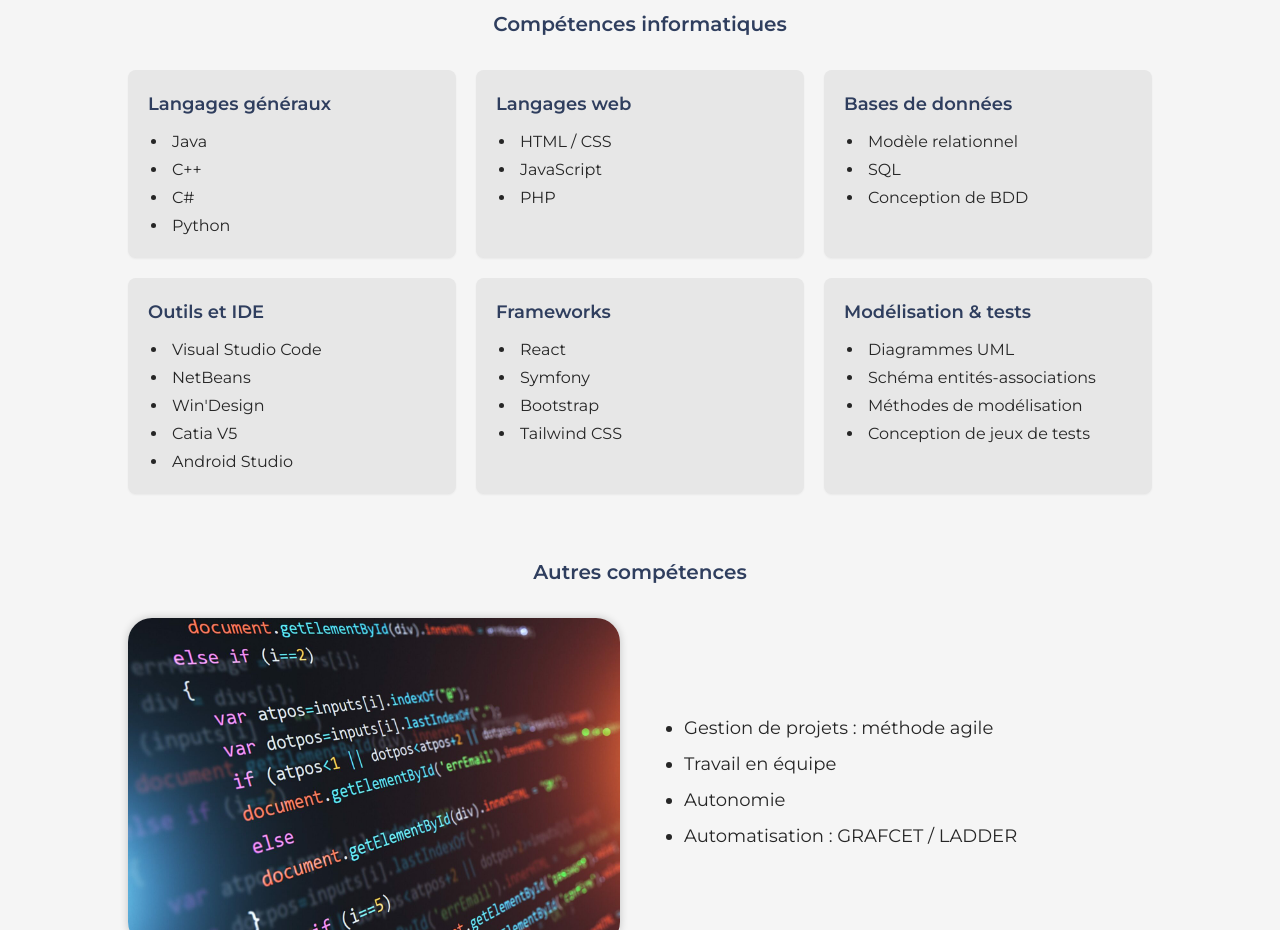
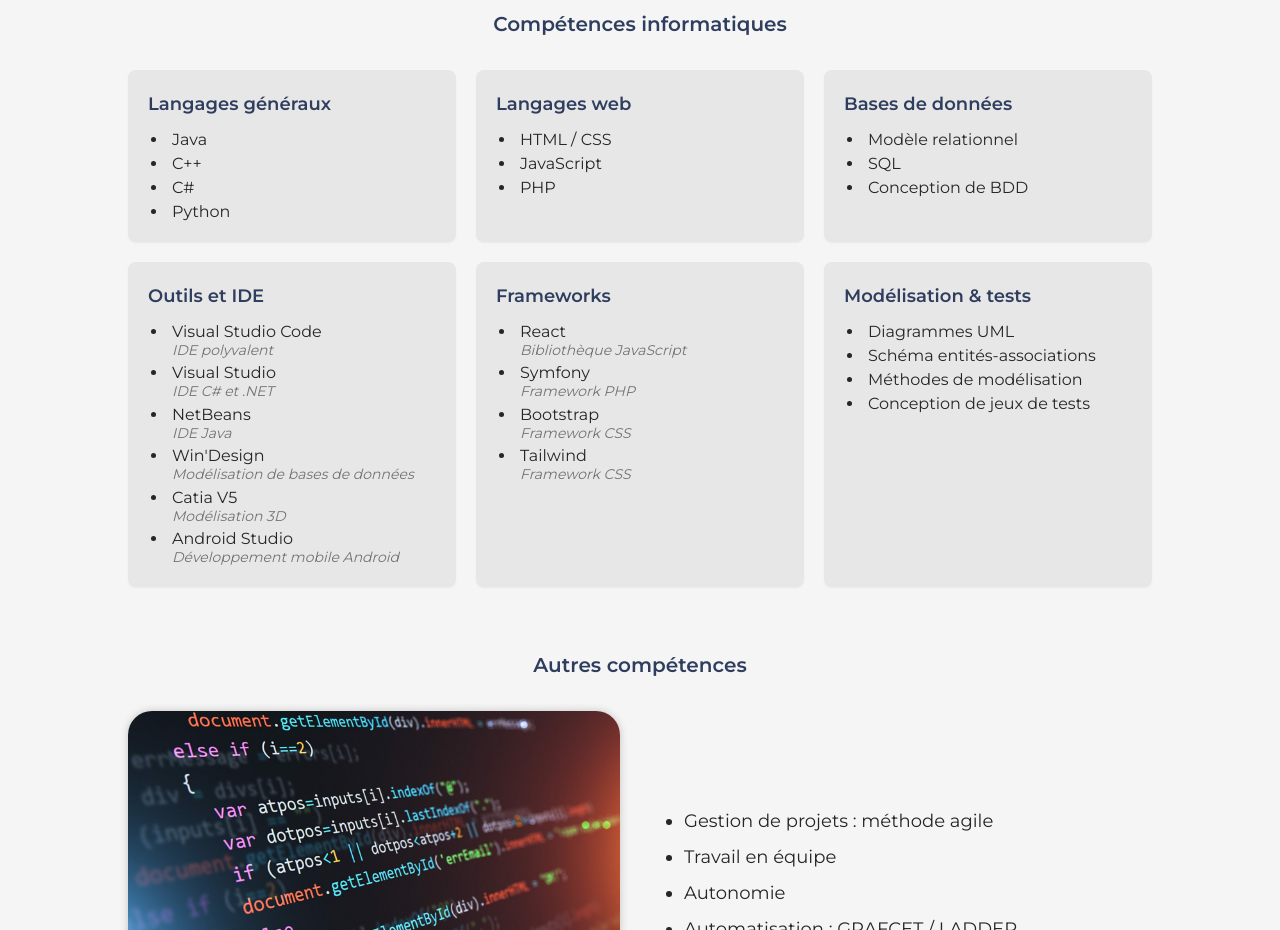
Before and after one commit to AnaeeH/portfolio, a React (Vite) app: page / in a window 1280 px wide. Shown: the part 3860-4790 px from the top of the page. Built offline with nearby package versions, Linux system fonts and the light colour scheme; the HTML template or start-up script is replaced by a standard one.

Commit message:
amélioration de l'affichage des compétences

```diff
--- a/src/components/Skills.jsx
+++ b/src/components/Skills.jsx
@@ -20,10 +20,25 @@ export default function Skills() {
             <ul className="list-disc space-y-1 pl-5 text-neutral-800">
               {block.items.map((item) => (
                 <li
-                  key={item}
-                  className="cursor-default rounded px-1 transition-transform duration-200 hover:translate-x-1"
+                  key={item.name}
+                  className="rounded px-1 leading-tight transition-transform duration-200 hover:translate-x-1"
                 >
-                  {item}
+                  {item.url ? (
+                    <a href={item.url}
+                      target="_blank"
+                      rel="noopener noreferrer"
+                      className="hover:text-navy hover:underline"
+                    >
+                      {item.name}
+                    </a>
+                  ) : (
+                    <span>{item.name}</span>
+                  )}
+                  {item.description && (
+                    <div className="mt-0 text-sm italic leading-tight text-neutral-500">
+                      {item.description}
+                    </div>
+                  )}
                 </li>
               ))}
             </ul>
--- a/src/data/skills.js
+++ b/src/data/skills.js
@@ -1,31 +1,56 @@
 export const SKILLS_TECH = [
   {
     title: 'Langages généraux',
-    items: ['Java', 'C++', 'C#', 'Python'],
+    items: [
+      { name: 'Java'},
+      { name: 'C++'},
+      { name: 'C#'},
+      { name: 'Python'},
+    ],
   },
   {
     title: 'Langages web',
-    items: ['HTML / CSS', 'JavaScript', 'PHP'],
+    items: [
+      { name: 'HTML / CSS' },
+      { name: 'JavaScript'},
+      { name: 'PHP'},
+    ],
   },
   {
     title: 'Bases de données',
-    items: ['Modèle relationnel', 'SQL', 'Conception de BDD'],
+    items: [
+      { name: 'Modèle relationnel' },
+      { name: 'SQL'},
+      { name: 'Conception de BDD' },
+    ],
   },
   {
     title: 'Outils et IDE',
-    items: ['Visual Studio Code', 'NetBeans', "Win'Design", 'Catia V5', 'Android Studio'],
+    items: [
+      { name: 'Visual Studio Code', description: 'IDE polyvalent' },
+      { name: 'Visual Studio', description: 'IDE C# et .NET' },
+      { name: 'NetBeans', description: 'IDE Java' },
+      { name: 'Win\'Design', description: 'Modélisation de bases de données' },
+      { name: 'Catia V5', description: 'Modélisation 3D' },
+      { name: 'Android Studio', description: 'Développement mobile Android' },
+    ],
   },
   {
     title: 'Frameworks',
-    items: ['React', 'Symfony', 'Bootstrap', 'Tailwind CSS'],
+    items: [
+      { name: 'React', url: 'https://fr.react.dev/', description: 'Bibliothèque JavaScript'  },
+      { name: 'Symfony', url: 'https://symfony.com/', description: 'Framework PHP' },
+      { name: 'Bootstrap', url: 'https://getbootstrap.com/', description: 'Framework CSS' },
+      { name: 'Tailwind', url: 'https://tailwindcss.com/', description: 'Framework CSS' },
+    ],
   },
   {
     title: 'Modélisation & tests',
     items: [
-      'Diagrammes UML',
-      'Schéma entités-associations',
-      'Méthodes de modélisation',
-      'Conception de jeux de tests',
+      { name: 'Diagrammes UML' },
+      { name: 'Schéma entités-associations' },
+      { name: 'Méthodes de modélisation' },
+      { name: 'Conception de jeux de tests' },
     ],
   },
 ];
```
